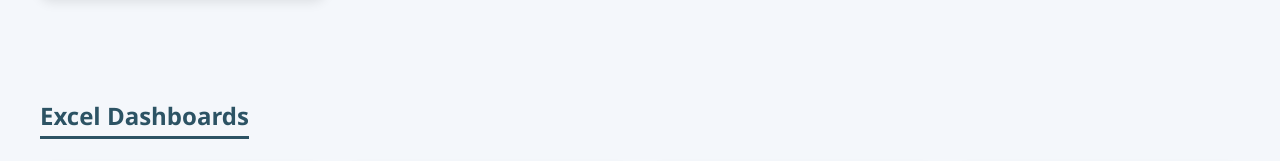
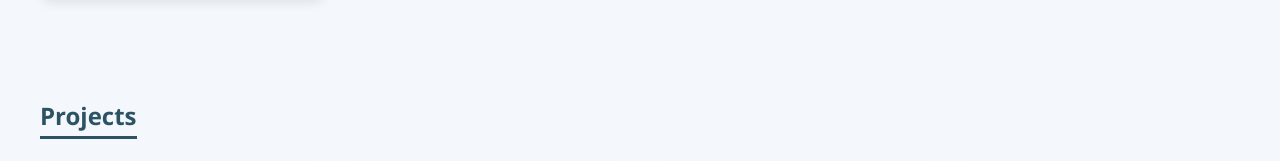
Before and after one commit to pavanbegari1/MyPortfolio, a plain HTML site: page index.html in a window 1280 px wide. Shown: the part 1615-1776 px from the top of the page. Drawn offline with Linux system fonts and the light colour scheme.

Commit message:
Update index.html

```diff
--- a/index.html
+++ b/index.html
@@ -303,7 +303,7 @@
 
   <!-- Projects / Dashboards -->
   <section id="projects">
-    <h2>Excel Dashboards</h2>
+    <h2>Projects</h2>
     <div class="grid">
       <div class="card">
         <img src="FNP Sales Project Screenshot.png" alt="Ferns & Petals Dashboard" class="zoom-img">
```
